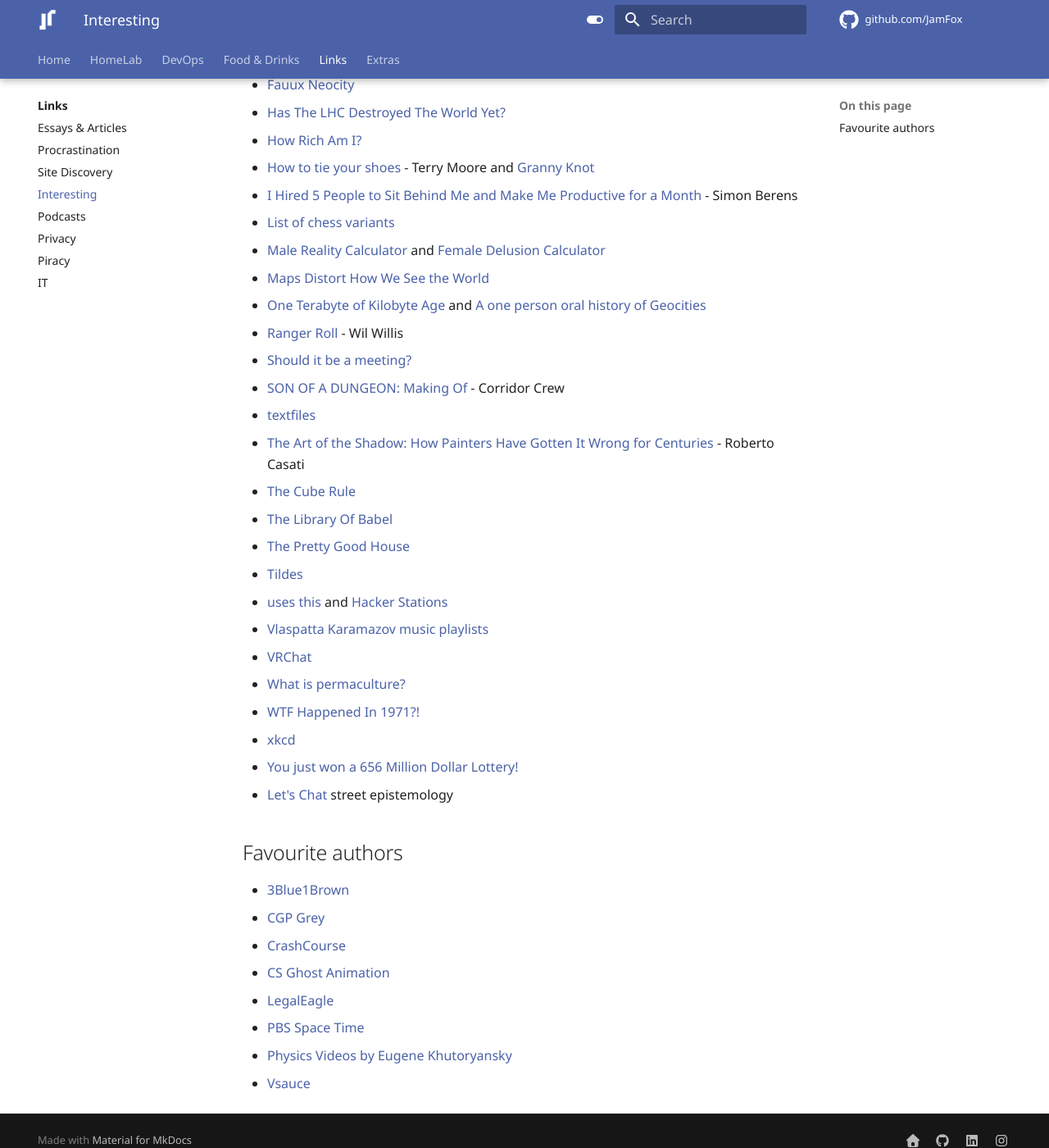
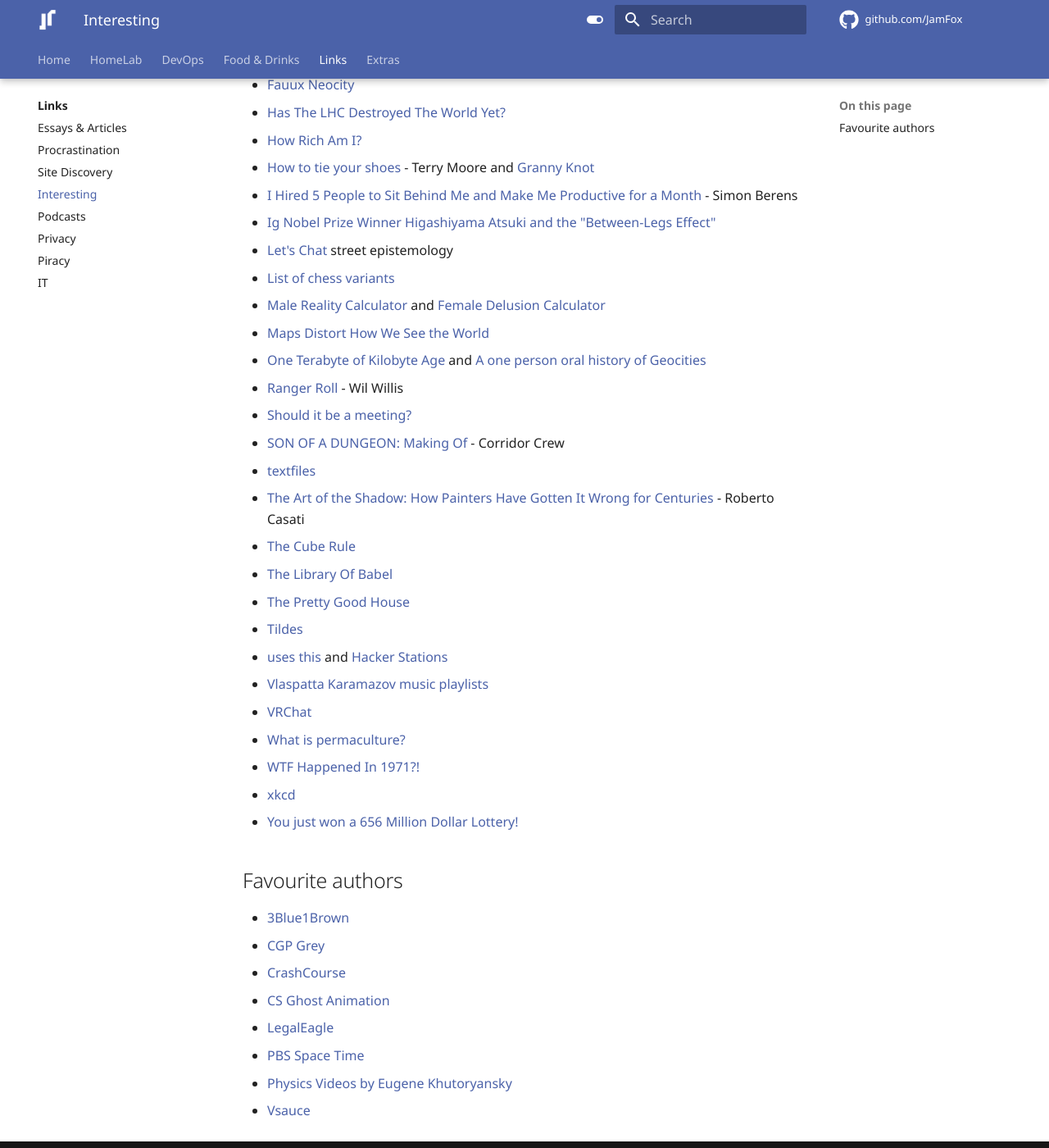
Before and after one commit to JamFox/docs.jamfox.dev, an MkDocs documentation site: the page built from docs/content/links/interesting.md, in a window 1280 px wide and 1400 px high, scrolled down 405 px. Shown: the whole window at 82% size. Built offline with MkDocs 1.6.1 and Material for MkDocs 9.7.7, drawn with Linux system fonts in a browser that asks for light colours; comment, search, counter and statistics services are not loaded.

Commit message:
add between legs effect

```diff
--- a/docs/content/links/interesting.md
+++ b/docs/content/links/interesting.md
@@ -15,6 +15,8 @@ title: "Interesting"
 - [How Rich Am I?](https://howrichami.givingwhatwecan.org/how-rich-am-i)
 - [How to tie your shoes](https://youtu.be/zAFcV7zuUDA) - Terry Moore and [Granny Knot](https://www.fieggen.com/shoelace/grannyknot.htm)
 - [I Hired 5 People to Sit Behind Me and Make Me Productive for a Month](https://www.simonberens.com/p/i-hired-5-people-to-sit-behind-me) - Simon Berens
+- [Ig Nobel Prize Winner Higashiyama Atsuki and the "Between-Legs Effect"](https://www.nippon.com/en/japan-topics/c12403/)
+- [Let's Chat](https://www.youtube.com/@LetsChat) street epistemology
 - [List of chess variants](https://en.wikipedia.org/wiki/List_of_chess_variants)
 - [Male Reality Calculator](https://realitycalc.com/) and [Female Delusion Calculator](https://igotstandardsbro.com/)
 - [Maps Distort How We See the World](https://unchartedterritories.tomaspueyo.com/p/maps-distort-how-we-see-the-world)
```
Also changed, not shown: other parts of docs/content/links/interesting.md (+0 -1 lines).
